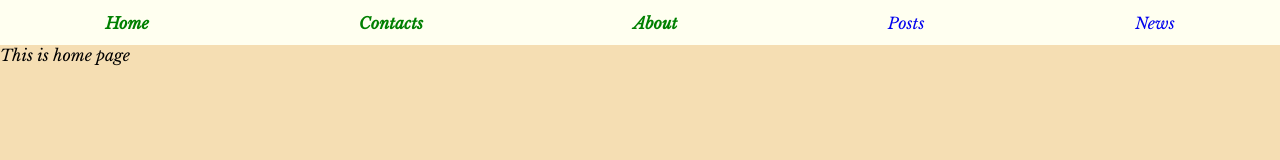
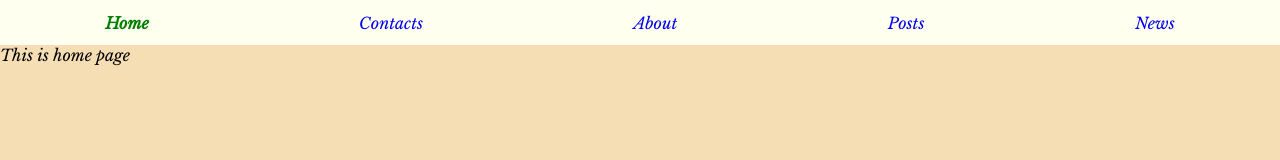
Before and after one commit to keremet-kerimova/router-example, a React (Create React App) app: page / in a window 1280 px wide. Shown: the top 160 px of the page. Built offline with nearby package versions, Linux system fonts and the light colour scheme.

Commit message:
Adde dnew files

```diff
--- a/src/About/About.js
+++ b/src/About/About.js
@@ -19,7 +19,7 @@ import classes from "./About.module.css";
             sollicitudin. Class aptent taciti sociosqu ad litora torquent per
             conubia nostra, per inceptos himenaeos.
           </p>
-          <p className={classes.par}>
+          <p className={classes.paragraf}>
             Mauris a velit elementum, consequat dolor sit amet, vestibulum lorem.
             Aenean ullamcorper eleifend ipsum, eu finibus orci. Donec magna sem,
             ultricies vel imperdiet id, sagittis eu neque. Cras ullamcorper quam
--- a/src/About/About.module.css
+++ b/src/About/About.module.css
@@ -1,3 +1,4 @@
 .About{
     text-align: center;
+
 }
--- a/src/App.js
+++ b/src/App.js
@@ -6,7 +6,6 @@ import Home from "./Home/Home";
 import NotFound from "./NotFound/NotFound";
 import "./App.css"
 import Posts from "./Posts/Posts";
-import PostFull from "./Posts/PostFull/PostFull"
 import Saide from "./Saide/Saide";
 
 
@@ -27,12 +26,12 @@ function App() {
           <NavLink
           activeStyle={activeLinkStyle}
           activeClassName="activeLink"
-           to="/">Contacts</NavLink>
+           to="/contacts">Contacts</NavLink>
            </li>
         <li><NavLink
         activeStyle={activeLinkStyle}
         activeClassName="activeLink"
-         to="/">About</NavLink></li>
+         to="/about">About</NavLink></li>
          <li><NavLink
         activeStyle={activeLinkStyle}
         activeClassName="activeLink"
```
Also changed, not shown: src/Posts/PostFull/PostFull.module.css (added).
